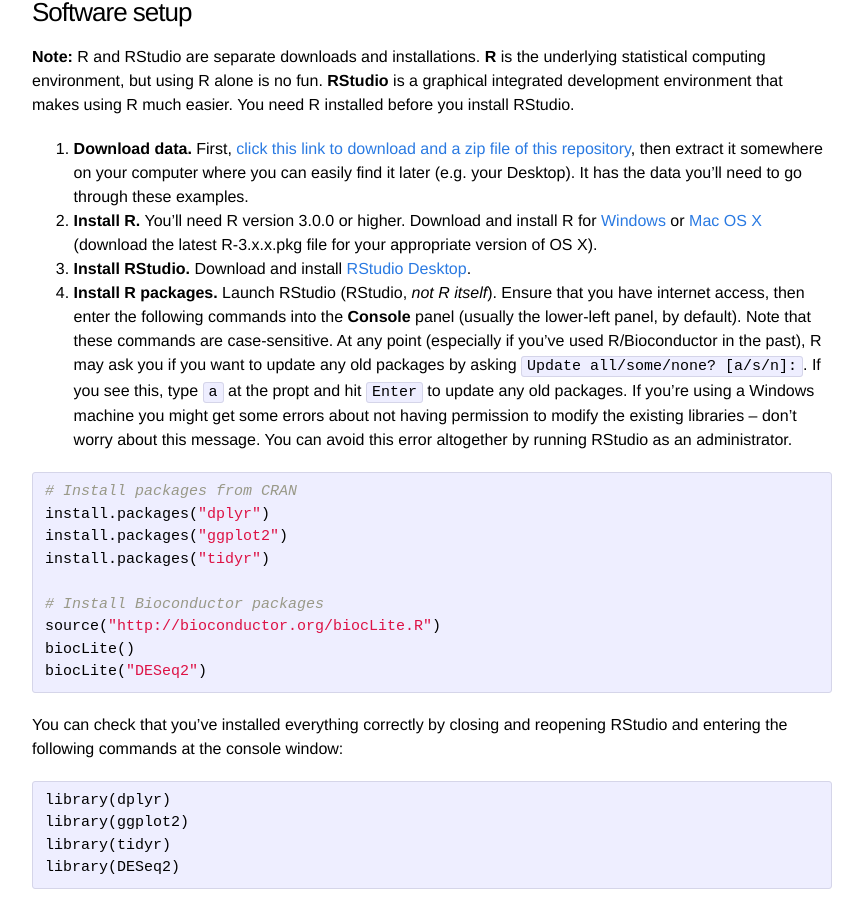
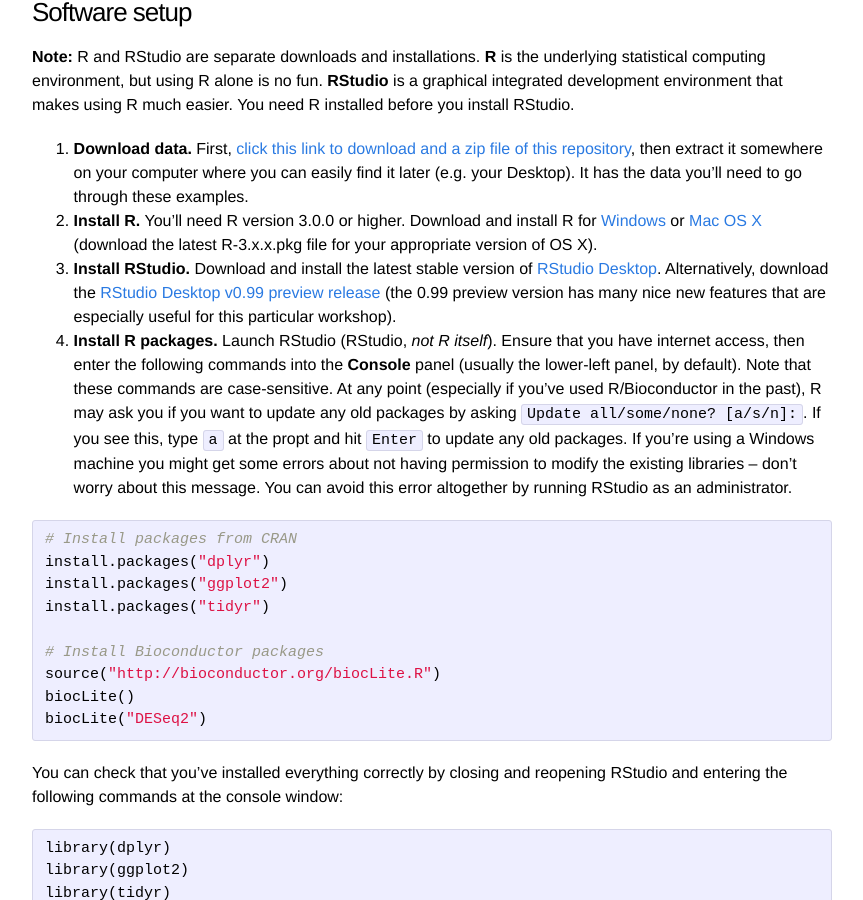
Before and after one commit to bioconnector/workshops2015, a Jekyll site: the page built from ws-r-advanced-manipulation.md, in a window 1280 px wide and 900 px high, scrolled down 999 px. Shown: the whole window, without its empty margins (208-1071 px from the left). Built offline with Jekyll 4.4.1, drawn with Linux system fonts in a browser that asks for light colours; Markdown is read by kramdown in place of the engine named in the settings.

Commit message:
updated includes to use preview release

````diff
--- a/_includes/setup-r.md
+++ b/_includes/setup-r.md
@@ -2,7 +2,7 @@
 
 0. **Download data.** First, [click this link to download and a zip file of this repository](https://github.com/bioconnector/workshops/archive/master.zip), then extract it somewhere on your computer where you can easily find it later (e.g. your Desktop). It has the data you'll need to go through these examples.
 0. **Install R.** You'll need R version 3.0.0 or higher. Download and install R for [Windows](http://cran.r-project.org/bin/windows/base/) or [Mac OS X](http://cran.r-project.org/bin/macosx/) (download the latest R-3.x.x.pkg file for your appropriate version of OS X).
-0. **Install RStudio.** Download and install [RStudio Desktop](http://www.rstudio.com/products/rstudio/download/).
+0. **Install RStudio.** Download and install the latest stable version of [RStudio Desktop](http://www.rstudio.com/products/rstudio/download/). Alternatively, download the [RStudio Desktop v0.99 preview release](http://www.rstudio.com/products/rstudio/download/preview/)  (the 0.99 preview version has many nice new features that are especially useful for this particular workshop).
 0. **Install R packages.** Launch RStudio (RStudio, *not R itself*). Ensure that you have internet access, then enter the following commands into the **Console** panel (usually the lower-left panel, by default). Note that these commands are case-sensitive. At any point (especially if you've used R/Bioconductor in the past), R may ask you if you want to update any old packages by asking `Update all/some/none? [a/s/n]:`. If you see this, type `a` at the propt and hit `Enter` to update any old packages. If you're using a Windows machine you might get some errors about not having permission to modify the existing libraries -- don't worry about this message. You can avoid this error altogether by running RStudio as an administrator.
 
 ```r
````
